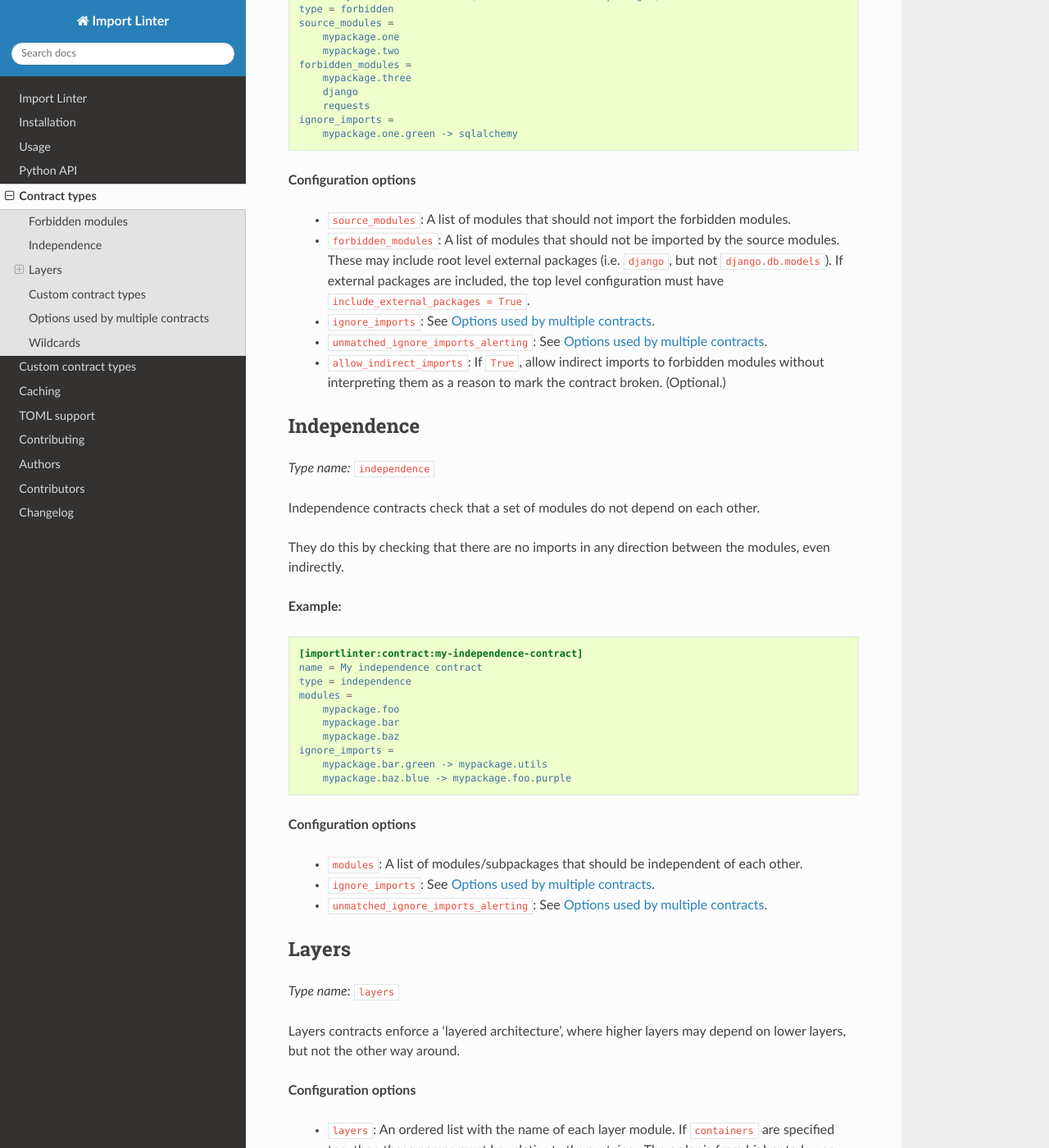
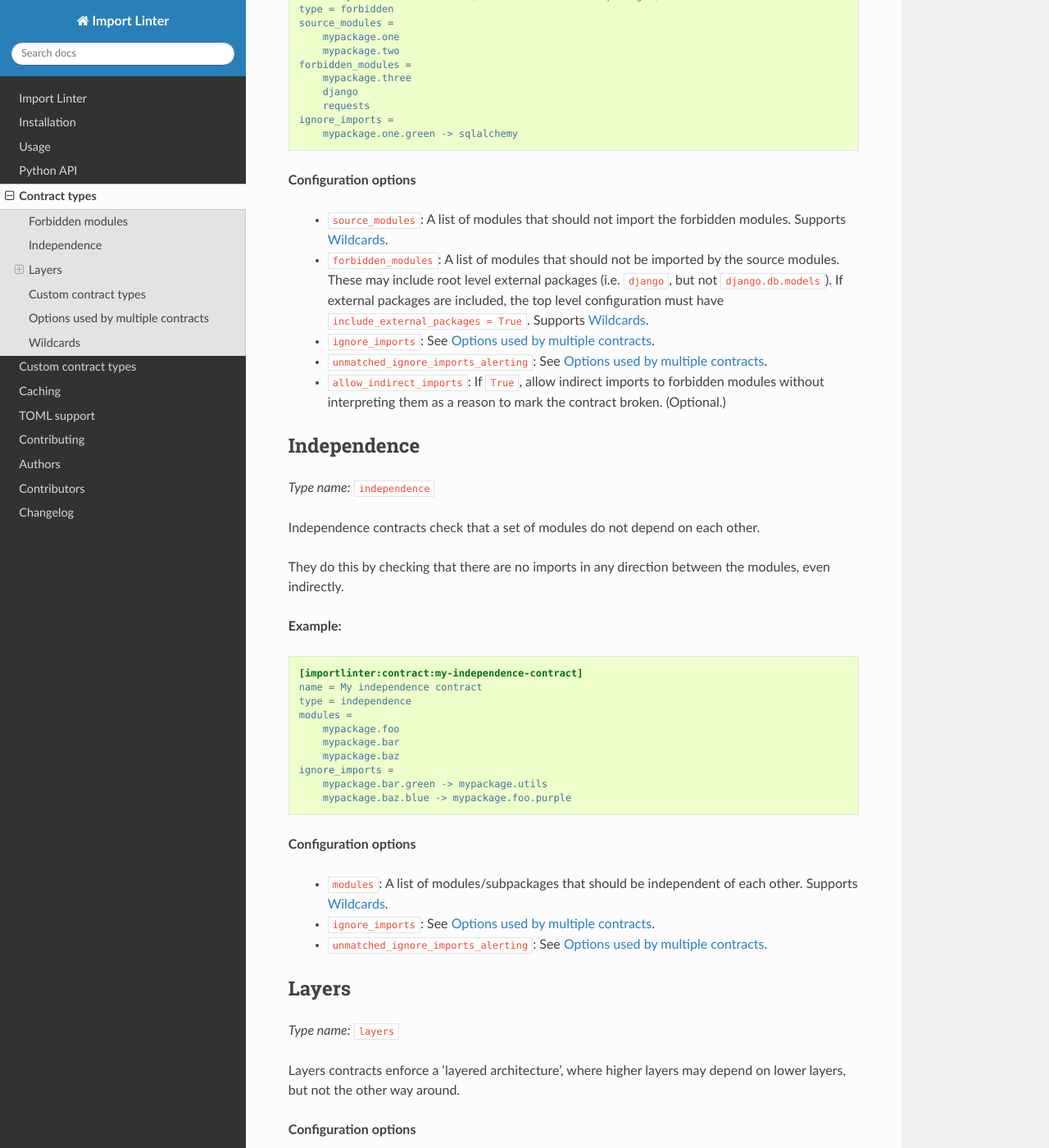
Before and after one commit to seddonym/import-linter, a Sphinx documentation site: the page built from docs/contract_types.rst, in a window 1280 px wide and 1400 px high, scrolled down 936 px. Shown: the whole window at 82% size. Built offline with Sphinx 7.4.7 and the Read the Docs theme 3.1.0, drawn with Linux system fonts in a browser that asks for light colours; some of the changed text lies outside the part shown.

Commit message:
Improve docs on wildcards (#243)

```diff
--- a/docs/contract_types.rst
+++ b/docs/contract_types.rst
@@ -58,10 +58,10 @@ External packages may also be forbidden.
 
 **Configuration options**
 
-    - ``source_modules``:    A list of modules that should not import the forbidden modules.
+    - ``source_modules``:    A list of modules that should not import the forbidden modules. Supports :ref:`wildcards`.
     - ``forbidden_modules``: A list of modules that should not be imported by the source modules. These may include
       root level external packages (i.e. ``django``, but not ``django.db.models``). If external packages are included,
-      the top level configuration must have ``include_external_packages = True``.
+      the top level configuration must have ``include_external_packages = True``. Supports :ref:`wildcards`.
     - ``ignore_imports``: See :ref:`Shared options`.
     - ``unmatched_ignore_imports_alerting``: See :ref:`Shared options`.
     - ``allow_indirect_imports``: If ``True``, allow indirect imports to forbidden modules without interpreting them
@@ -93,7 +93,7 @@ They do this by checking that there are no imports in any direction between the
 
 **Configuration options**
 
-    - ``modules``: A list of modules/subpackages that should be independent of each other.
+    - ``modules``: A list of modules/subpackages that should be independent of each other. Supports :ref:`wildcards`.
     - ``ignore_imports``: See :ref:`Shared options`.
     - ``unmatched_ignore_imports_alerting``: See :ref:`Shared options`.
 
@@ -113,10 +113,10 @@ way around.
       *relative to the container*. The order is from higher to lower level layers. Layers wrapped in parentheses
       (e.g. ``(foo)``) will be ignored if they are not present in the file system; otherwise, the contract will fail.
       It's also possible to include multiple layer modules on the same line, separated by either exclusively pipes
-      (``|``) or exclusively colons (``:``) - see :ref:`Multi-item layers`.
+      (``|``) or exclusively colons (``:``) - see :ref:`Multi-item layers`. Does not support :ref:`wildcards`.
     - ``containers``:
       List of the parent modules of the layers, as *absolute names* that you could import, such as
-      ``mypackage.foo``. See :ref:`Containers`. (Optional.)
+      ``mypackage.foo``. See :ref:`Containers`. Does not support :ref:`wildcards`. (Optional.)
     - ``ignore_imports``: See :ref:`Shared options`.
     - ``unmatched_ignore_imports_alerting``: See :ref:`Shared options`.
     - ``exhaustive``. If true, check that the contract declares every possible layer in its list of layers to check.
```
Also changed, not shown: other parts of docs/contract_types.rst (+2 -4 lines).
